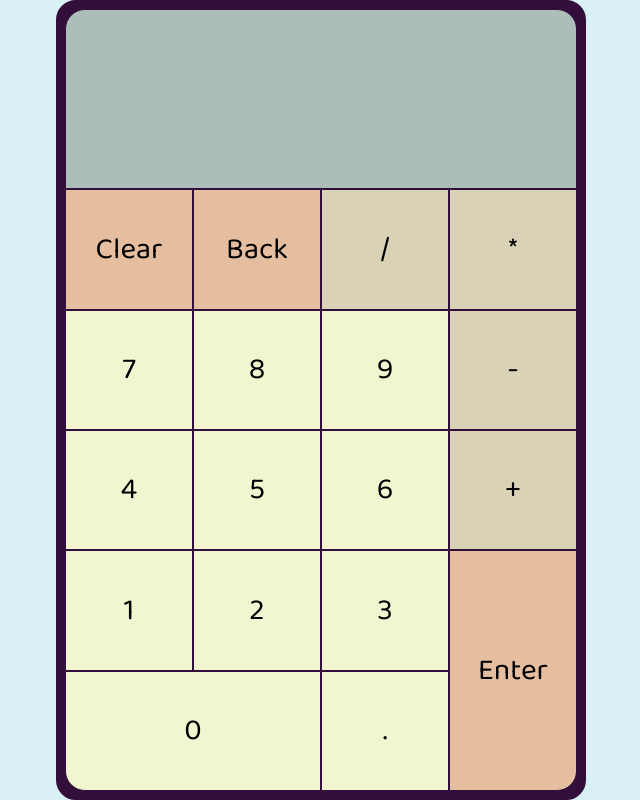
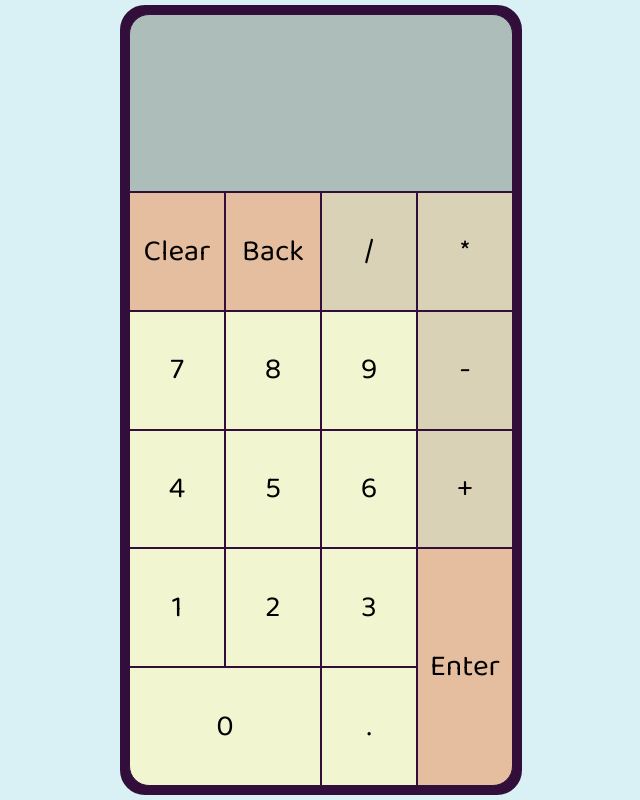
Before and after one commit to Fishcake5000/calculator, a plain HTML site: page index.html in a window 1280 px wide. Shown: the whole page, without its empty margins (319-959 px from the left). Drawn offline with Linux system fonts and the light colour scheme.

Commit message:
Changed aspect to better appearance on computer screen

```diff
--- a/style.css
+++ b/style.css
@@ -9,12 +9,14 @@ body {
 }
 
 #container {
-    width: 40%;
+    width: 30%;
+    margin-top: 5px;
+    margin-bottom: 5px;
     display: grid;
     grid-template-columns: repeat(4, 1fr);
     grid-template-rows: 1.5fr repeat(5, 1fr);
     border: 4px solid #320e3b;
-    border-radius: 20px;
+    border-radius: 25px;
     padding: 5px;
     background-color:  #320e3b;
 }
```
